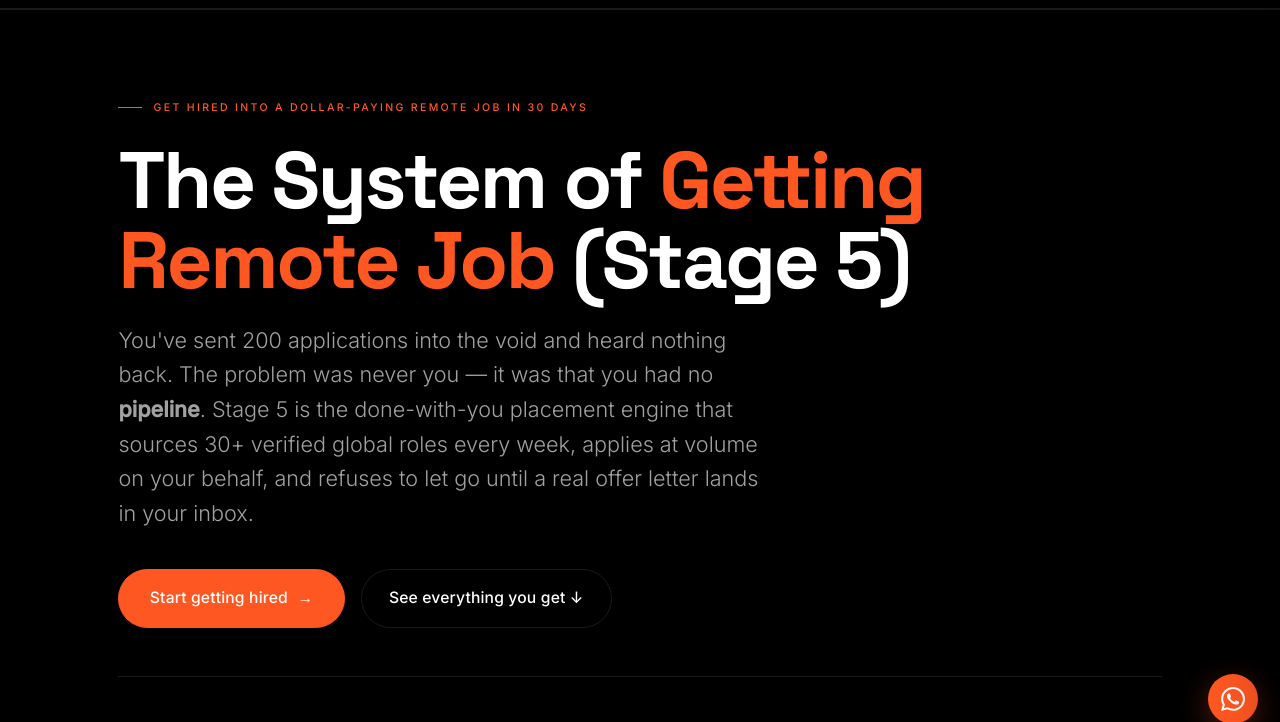
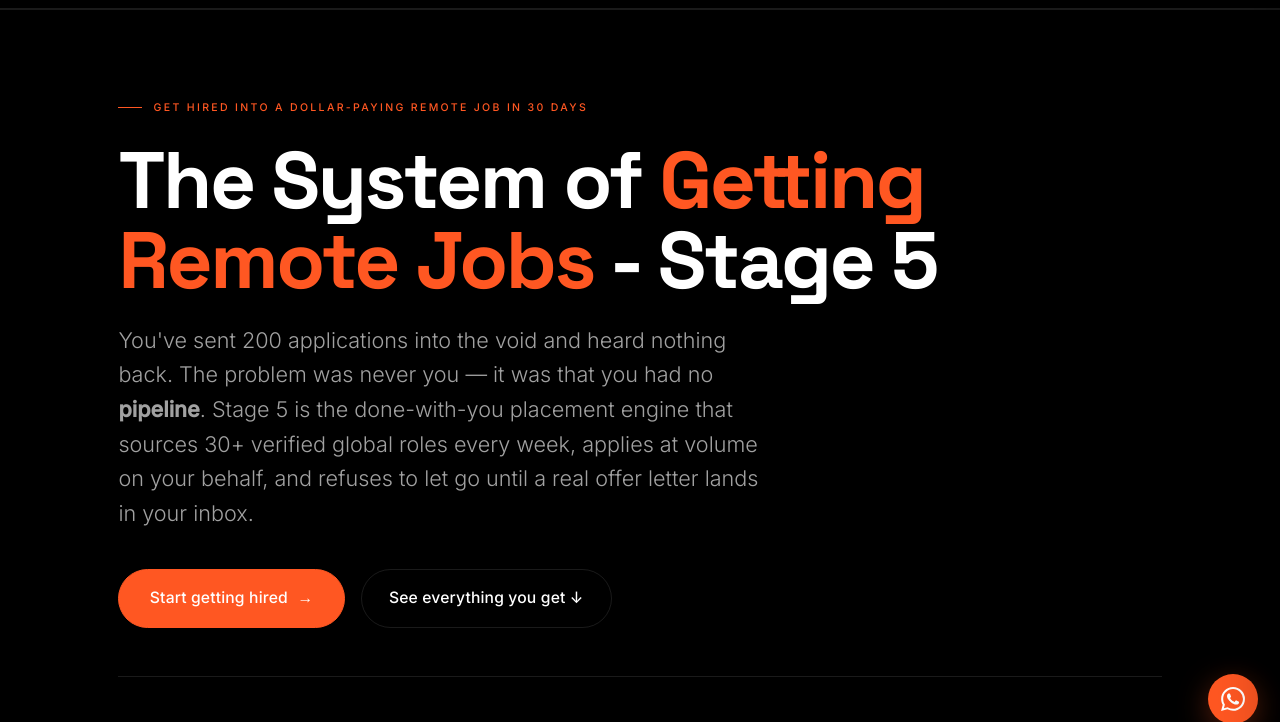
Before and after one commit to seyidev-ops/erj.com, a plain HTML site: page howtogetaremotejob/index.html in a window 1280 px wide. Shown: the part 54-776 px from the top of the page. Drawn offline with Linux system fonts and the light colour scheme.

Commit message:
Update index.html

```diff
--- a/howtogetaremotejob/index.html
+++ b/howtogetaremotejob/index.html
@@ -106,7 +106,7 @@
   <!-- HERO -->
   <section class="hero wrap">
     <p class="section-label reveal"><span class="mark"></span>Get hired into a dollar-paying remote job in 30 days</p>
-    <h1 class="reveal">The System of<em> Getting Remote Job</em> (Stage 5) </h1>
+    <h1 class="reveal">The System of<em> Getting Remote Jobs </em> - Stage 5 </h1>
     <p class="lede reveal">You've sent 200 applications into the void and heard nothing back. The problem was never you — it was that you had no <strong>pipeline</strong>. Stage 5 is the done-with-you placement engine that sources 30+ verified global roles every week, applies at volume on your behalf, and refuses to let go until a real offer letter lands in your inbox.</p>
     <div class="hero-cta reveal">
       <a href="#pricing" class="btn-yes">Start getting hired <span class="arrow">→</span></a>
```
